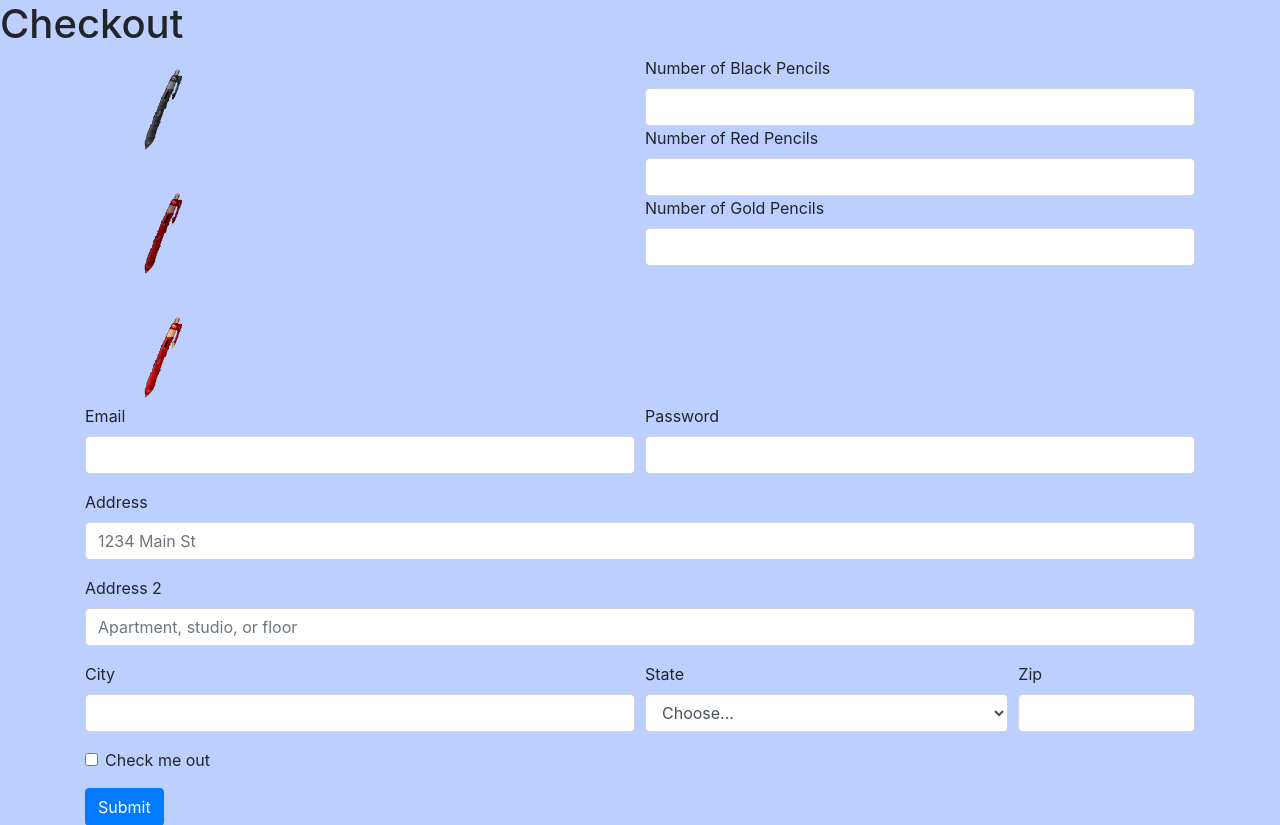
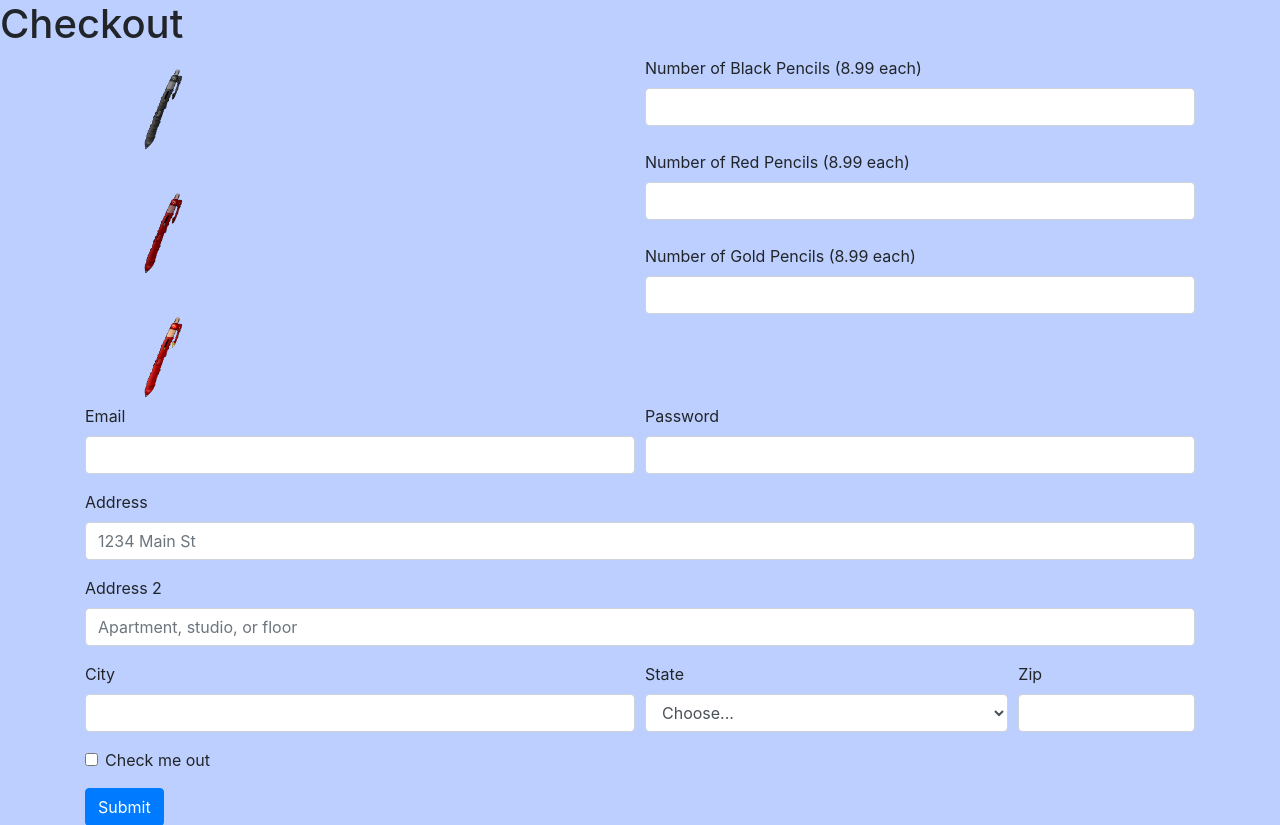
Before and after one commit to ruiznicholas/Anchor, a Flask app: page /checkout in a window 1280 px wide. Shown: the part 56-881 px from the top of the page. Run offline with Flask 2, Linux system fonts and the light colour scheme; some libraries are stand-ins or nearby versions.

Commit message:
Changed price for pens. Minor astetic changes to checkout

```diff
--- a/model.py
+++ b/model.py
@@ -1,6 +1,6 @@
 def calc_charges(num):
     if int(num) % 100 == 0:
-        final_num = float(num)*3
+        final_num = float(num)*7.7
     else:
-        final_num = float(num)*3.5
+        final_num = float(num)*8.99
     return final_num
--- a/templates/checkout.html
+++ b/templates/checkout.html
@@ -48,15 +48,17 @@
                 </div>
                 <div class="col">
                     <div>
-                        <label for="inputNumber1">Number of Black Pencils</label>
+                        <label for="inputNumber1">Number of Black Pencils (8.99 each)</label>
                         <input type="number" name="num_products1" class="form-control" id="inputNumber1">
                     </div>
+                    <br>
                     <div>
-                        <label for="inputNumber2">Number of Red Pencils</label>
+                        <label for="inputNumber2">Number of Red Pencils (8.99 each)</label>
                         <input type="number" name="num_products2" class="form-control" id="inputNumber2">
                     </div>
+                    <br>
                     <div>
-                        <label for="inputNumber3">Number of Gold Pencils</label>
+                        <label for="inputNumber3">Number of Gold Pencils (8.99 each)</label>
                         <input type="number" name="num_products3" class="form-control" id="inputNumber3">
                     </div>
                     </div>
```
